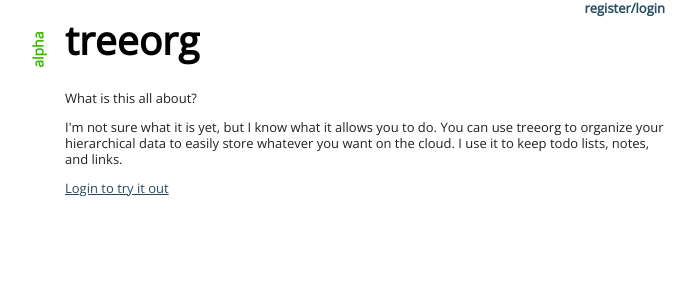
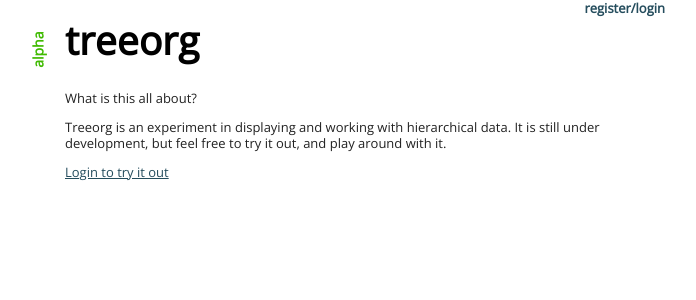
Before and after one commit to dnephin/TreeOrg, a Python web app: template app-root/templates/about.html in a window 1280 px wide. Shown: the top 300 px of the page, without its empty margins (275-971 px from the left). Run offline with Jinja, Linux system fonts and the light colour scheme; the template is opened without the code that fills it, so the values that code supplies are empty; some libraries are stand-ins or nearby versions.

Commit message:
fix writeup.

```diff
--- a/app-root/templates/about.html
+++ b/app-root/templates/about.html
@@ -4,9 +4,9 @@
 <div id="container">
 
 	<p>What is this all about?</p>
-	<p>I'm not sure what it is yet, but I know what it allows you to do. You can
-	use treeorg to organize your hierarchical data to easily store whatever
-	you want on the cloud. I use it to keep todo lists, notes, and links.
+	<p>Treeorg is an experiment in displaying and working with hierarchical data.
+	It is still under development, but feel free to try it out, and play around
+	with it.
 	</p>
 	{% if user %}
 		<a href="/">Try it out</a>
```
